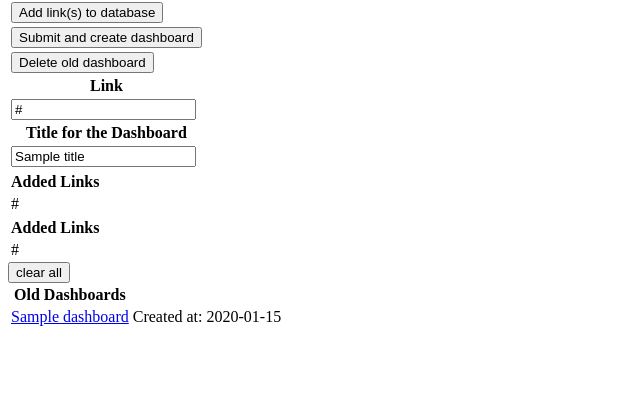
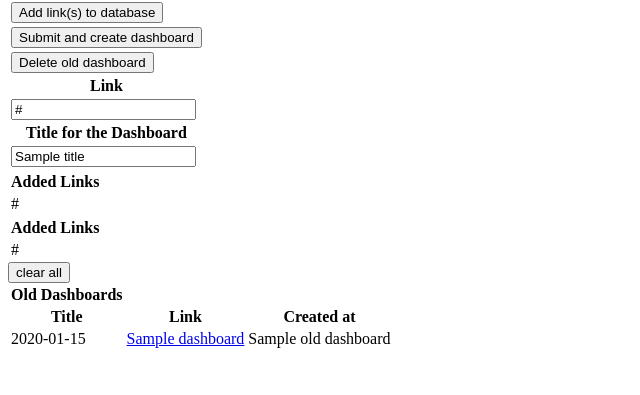
Before and after one commit to StripesOO7/AP_Crawler_webinput, a Flask app: template templates/index.html in a window 1280 px wide. Shown: the part 58-453 px from the top of the page, without its empty margins (0-640 px from the left). Run offline with Flask 3, Linux system fonts and the light colour scheme; the template is opened without the code that fills it: most values are stand-ins (such as "Sample title", 1, 10 or a date in 2020).

Commit message:
added title to cookies

```diff
--- a/app.py
+++ b/app.py
@@ -337,6 +337,7 @@ def delete_dashboard(url:str):
 def index():
     cookie_links = request.cookies.get('old_dashboards_links') or ""
     cookie_dates = request.cookies.get('old_dashboards_dates') or ""
+    cookie_titles = request.cookies.get('old_dashboards_titles') or ""
     dashboard_link = ""
     added_list = list()
     invalid_links = list()
@@ -385,27 +386,35 @@ def index():
             if dashboard_link not in cookie_links:
                 cookie_links = ";;".join([*cookie_links.split(";;"), dashboard_link])
                 cookie_dates = ";;".join([*cookie_dates.split(";;"), str(datetime.now())])
+                cookie_titles = ";;".join([*cookie_titles.split(";;"), title])
         if delete_dashboard_link:
             for link in user_input:
                 if f'{BASE_URL}/public-dashboards/' in link:
                     position_finder = cookie_links.split(";;")
+
                     remove_cookie_date = cookie_dates.split(";;")
                     remove_cookie_date.pop(position_finder.index(link))
+                    remove_cookie_title = cookie_titles.split(";;")
+                    remove_cookie_title.pop(position_finder.index(link))
 
                     cookie_links = cookie_links.replace(f"\073\073{link}", "")
                     cookie_dates = ";;".join(remove_cookie_date)
+                    cookie_titles = ";;".join(remove_cookie_title)
                     delete_dashboard(link)
     old_dashboards = cookie_links.split(';;')[1:] or list()
     creation_dates = cookie_dates.split(';;')[1:] or list()
+    old_dashboard_titles = cookie_titles.split(';;')[1:] or list()
     response = make_response(render_template('index.html', rows=range(session['rows']), added_links_list=added_list,
                                              invalid_links_list=invalid_links, dashboard_link=dashboard_link,
-                                             old_dashboards=list(zip(old_dashboards, creation_dates))))
+                                             old_dashboards=list(zip(old_dashboards, creation_dates, old_dashboard_titles))))
     if not cookie_links:
         response.set_cookie('old_dashboards_links', "")
         response.set_cookie('old_dashboards_dates', "")
+        response.set_cookie('old_dashboards_titles', "")
     else:
         response.set_cookie('old_dashboards_links', cookie_links)
         response.set_cookie('old_dashboards_dates', cookie_dates)
+        response.set_cookie('old_dashboards_titles', cookie_titles)
     return response
     # else:
     #     return render_template('index.html', rows=range(session['rows']))
--- a/templates/index.html
+++ b/templates/index.html
@@ -124,10 +124,16 @@
         <tr>
             <th>Old Dashboards</th>
         </tr>
-        {% for dashboard, date in old_dashboards %}
         <tr>
+            <th>Title</th>
+            <th>Link</th>
+            <th>Created at</th>
+        </tr>
+        {% for dashboard, date, title in old_dashboards %}
+        <tr>
+            <td>{{ date }}</td>
             <td><a href="{{dashboard}}">{{ dashboard }}</a></td>
-            <td>Created at: {{ date }}</td>
+            <td>{{ title }}</td>
         </tr>
         {% endfor %}
     </table>
```
